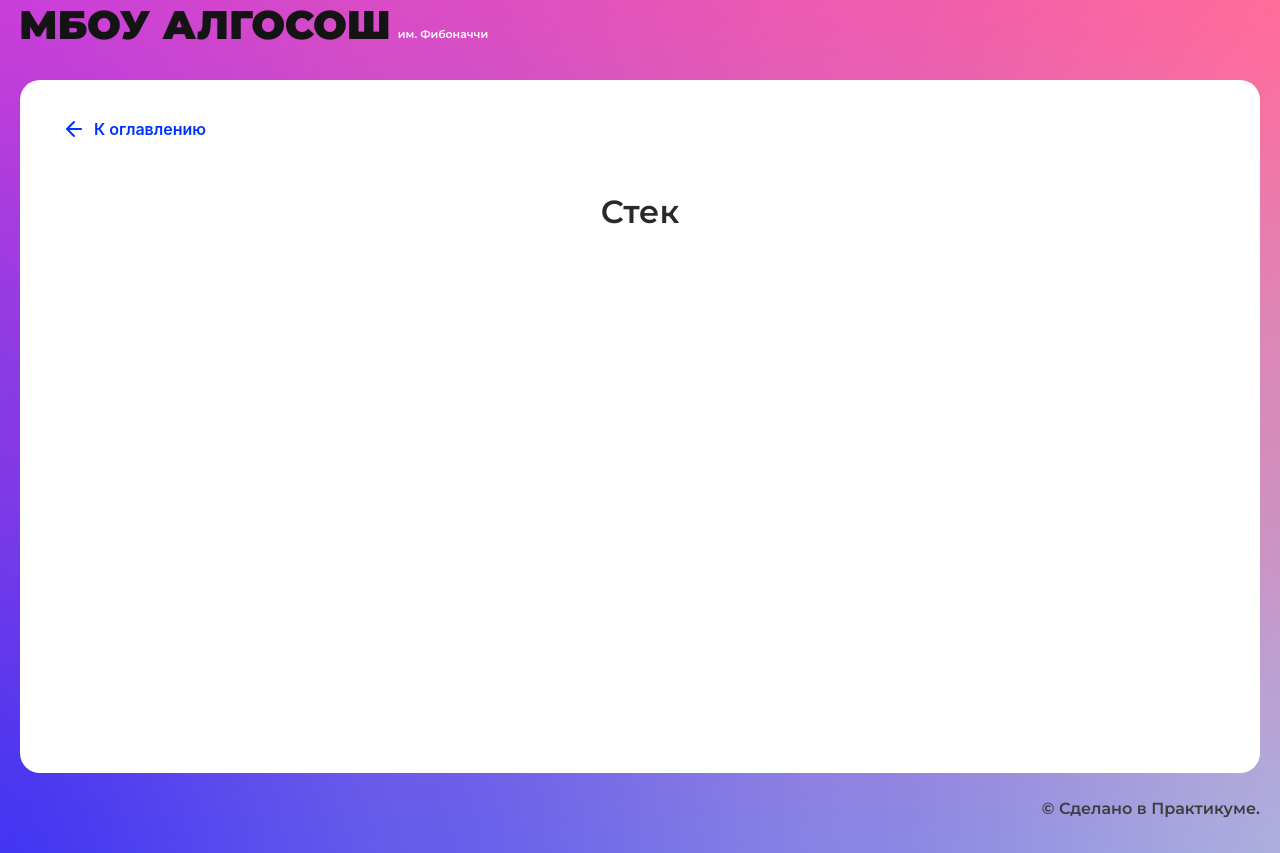
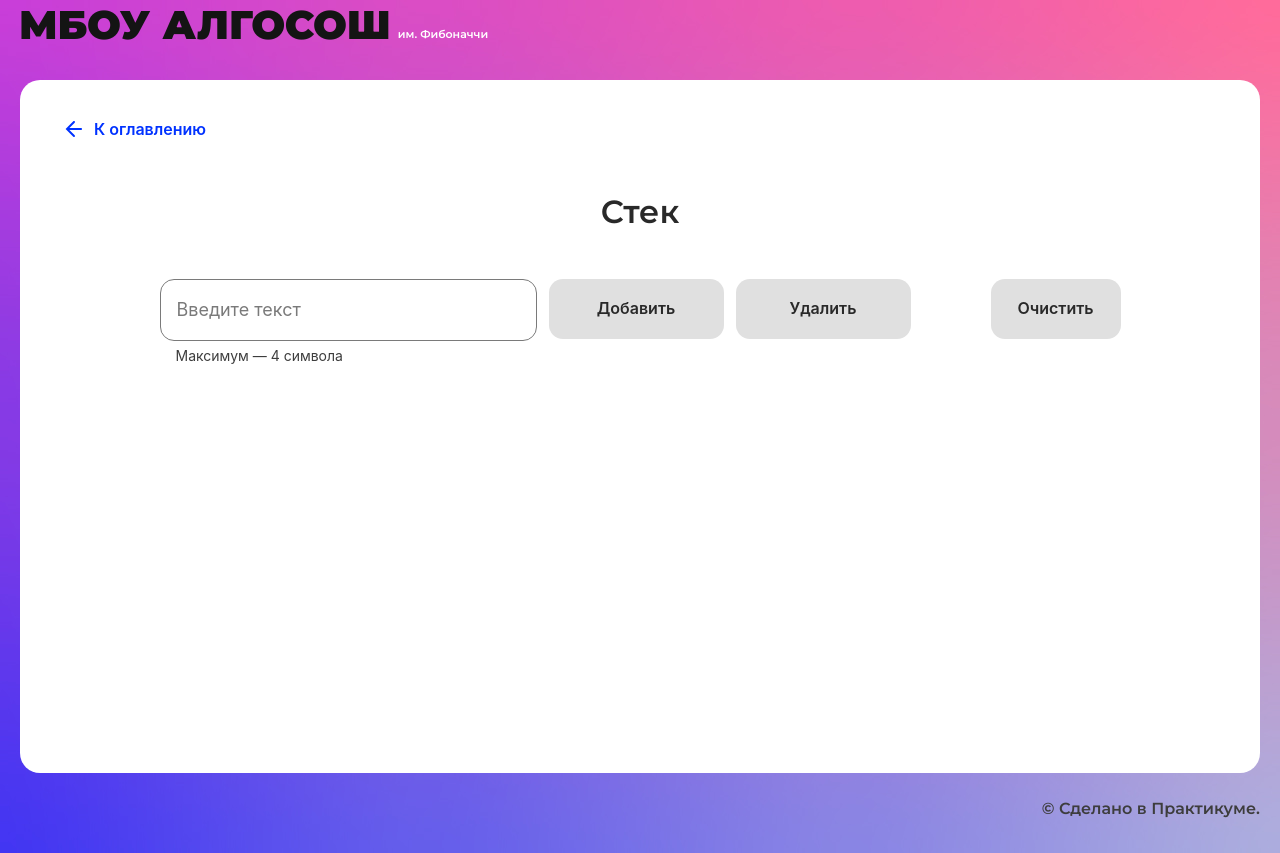
Before and after one commit to Danbka-Taranbka/algososh, a React (Create React App) app: page /stack in a window 1280 px wide. Built offline with nearby package versions, Linux system fonts and the light colour scheme.

Commit message:
stack-page done

```diff
--- a/src/components/sorting-page/sorting-page.module.css
+++ b/src/components/sorting-page/sorting-page.module.css
@@ -40,6 +40,6 @@
   gap: 10px;
   padding: 0;
   justify-content: center;
-  align-items: end;
+  align-items: flex-end;
   height: 368px;
 }
--- a/src/components/sorting-page/sorting-page.tsx
+++ b/src/components/sorting-page/sorting-page.tsx
@@ -7,7 +7,6 @@ import { SolutionLayout } from "../ui/solution-layout/solution-layout";
 import { RadioInput } from "../ui/radio-input/radio-input";
 import { Button } from "../ui/button/button";
 import { Column } from "../ui/column/column";
-
 
 import { ElementStates } from "../../types/element-states";
 import { Direction } from "../../types/direction";
--- /dev/null
+++ b/src/components/stack-page/stack-page.module.css
@@ -0,0 +1,18 @@
+.menu {
+  display: flex;
+  flex-direction: row;
+  justify-content: center;
+  gap: 80px;
+}
+
+.list {
+  margin: 0;
+  padding: 0;
+  gap: 16px;
+  margin-top: 48px;
+  list-style-type: none;
+  display: flex;
+  flex-direction: row;
+  justify-content: center;
+  align-items: center;
+}
--- a/src/components/stack-page/stack-page.tsx
+++ b/src/components/stack-page/stack-page.tsx
@@ -1,10 +1,114 @@
-import React from "react";
+import React, { useRef, useState, MouseEvent } from "react";
+import styles from "./stack-page.module.css";
+
 import { SolutionLayout } from "../ui/solution-layout/solution-layout";
+import { Button } from "../ui/button/button";
+import { Circle } from "../ui/circle/circle";
+
+import { TaskInput } from "../task-input/task-input";
+
+import { useForm } from "../../hooks/useForm";
+
+import { ElementStates } from "../../types/element-states";
+import { ButtonsTypes } from "../../types/buttons";
+import { Stack } from "./stack";
+
+import { SHORT_DELAY_IN_MS } from "../../constants/delays";
 
 export const StackPage: React.FC = () => {
+  const [loading, setLoading] = useState<string>("");
+  const { values, handleChange, setValues } = useForm<{ input: string }>({
+    input: "",
+  });
+
+  const stackRef = useRef(new Stack<string>());
+  const [stack, setStack] = useState<string[]>([]);
+  const [isLastChanging, setChanging] =
+    useState<Boolean>(false);
+
+  const onAdd = (e: MouseEvent<HTMLButtonElement>) => {
+    setLoading(e.currentTarget.innerText);
+    stackRef.current.push(values.input);
+    setChanging(true);
+    setStack([...stackRef.current.elements]);
+    setTimeout(() => {
+      setChanging(false);
+      setLoading("");
+      setValues({ input: "" });
+    }, SHORT_DELAY_IN_MS);
+  };
+
+  const onDelete = (e: MouseEvent<HTMLButtonElement>) => {
+    setLoading(e.currentTarget.innerText);
+    setChanging(true);
+    setTimeout(() => {
+      stackRef.current.pop();
+      setStack([...stackRef.current.elements]);
+      setChanging(false);
+      setLoading("");
+      setValues({ input: "" });
+    }, SHORT_DELAY_IN_MS);
+  };
+
+  const onReset = () => {
+    stackRef.current.clear();
+    setStack(stackRef.current.elements);
+  };
+
+  const buttons = [
+    {
+      text: ButtonsTypes.Add,
+      onClick: onAdd,
+      loader: loading === ButtonsTypes.Add,
+      disabled: values.input === "" || loading !== "",
+    },
+    {
+      text: ButtonsTypes.Delete,
+      onClick: onDelete,
+      loader: loading === ButtonsTypes.Delete,
+      disabled: loading !== "" || stack.length === 0,
+    },
+  ];
+
   return (
     <SolutionLayout title="Стек">
-
+      <div className={styles.menu}>
+        <TaskInput
+          value={values.input}
+          onInput={handleChange}
+          name="input"
+          buttons={buttons}
+          isLimitText={true}
+          maxLength={4}
+        />
+        <Button
+          text={ButtonsTypes.Reset}
+          disabled={loading !== "" || stack.length === 0}
+          onClick={onReset}
+        />
+      </div>
+      <div className={styles.display}>
+        <ul className={styles.list}>
+          {stack &&
+            stack.map((number, i) => {
+              return (
+                <li key={i}>
+                  <Circle
+                    head={i === stackRef.current.peek ? "top" : null}
+                    letter={`${number}`}
+                    tail={`${i}`}
+                    state={
+                      isLastChanging &&
+                      i === stackRef.current.peek
+                        ? ElementStates.Changing
+                        : ElementStates.Default
+                    }
+                  />
+                </li>
+              );
+            })}
+        </ul>
+      </div>
     </SolutionLayout>
   );
 };
--- /dev/null
+++ b/src/components/stack-page/stack.ts
@@ -0,0 +1,39 @@
+interface IStack<T> {
+  push: (item: T) => void;
+  pop: () => void;
+  clear: () => void;
+}
+
+export class Stack<T> implements IStack<T> {
+  private container: T[] = [];
+
+  push = (item: T): void => {
+    this.container.push(item);
+  };
+
+  pop = (): void => {
+    if (this.stackSize > 0) {
+      this.container.pop();
+    }
+  };
+
+  clear = () => {
+    this.container = [];
+  };
+
+  get stackSize() {
+    return this.container.length;
+  }
+
+  get peek() {
+    if (this.stackSize > 0) {
+      return this.stackSize - 1;
+    } else {
+      return null;
+    }
+  }
+
+  get elements() {
+    return this.container;
+  }
+}
```
